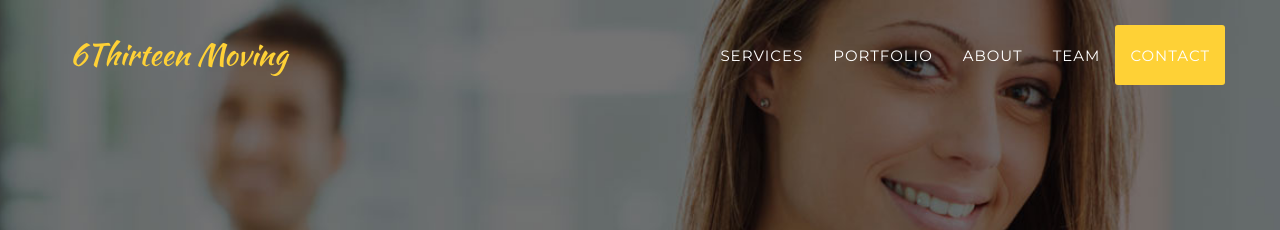
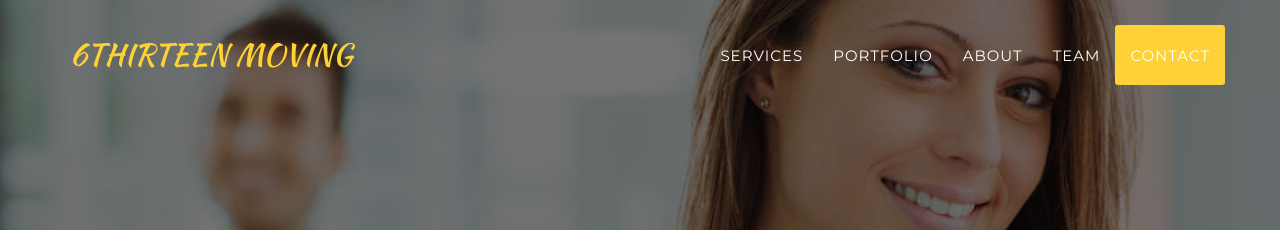
Before and after one commit to SuhaibElkomy/6thirteen, a Jekyll site: the page built from index.html, in a window 1280 px wide. Shown: the top 230 px of the page. Built offline with Jekyll 4.4.1, drawn with Linux system fonts in a browser that asks for light colours; some web fonts are replaced.

Commit message:
Update header.html

```diff
--- a/_includes/header.html
+++ b/_includes/header.html
@@ -9,7 +9,7 @@
                     <span class="icon-bar"></span>
                     <span class="icon-bar"></span>
                 </button>
-                <a class="navbar-brand page-scroll" href="#page-top">6Thirteen Moving</a>
+                <a class="navbar-brand page-scroll" href="#page-top">6THIRTEEN MOVING</a>
             </div>
 
             <!-- Collect the nav links, forms, and other content for toggling -->
```
